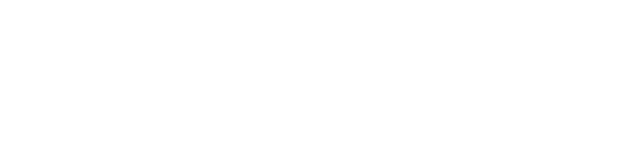
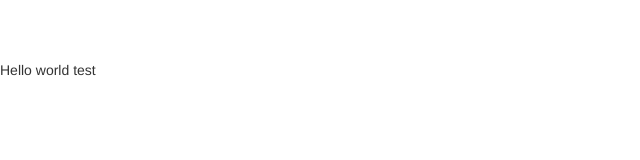
Before and after one commit to tatdathoang/NodeJS_InstagramClone, a website: page client/index.html in a window 1280 px wide. Shown: the full height of the page, 0-640 px from the left. Drawn offline with Linux system fonts and the light colour scheme.

Commit message:
add paragraph to index.html

```diff
--- a/client/index.html
+++ b/client/index.html
@@ -12,7 +12,7 @@
     </style>
   </head>
   <body>
-
+    <p>Hello world test</p>
     <script src="/js/jquery.min.js"></script>
     <script src="/js/bootstrap.min.js"></script>
     <script src="/js/angular.min.js"></script>
```
